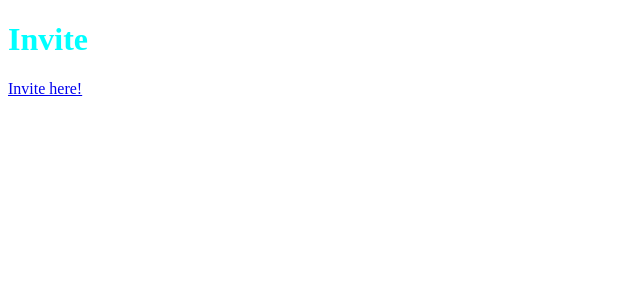
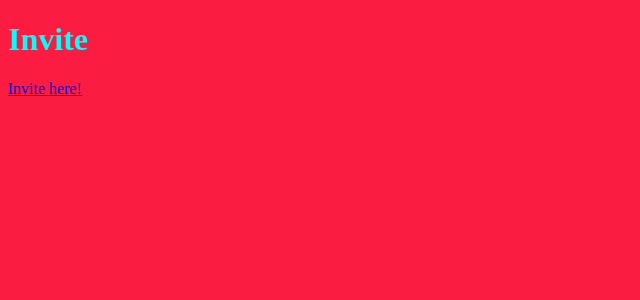
Before and after one commit to Solar-pixel-star/vueinvite, a Vue app: page / in a window 1280 px wide. Shown: the top 300 px of the page, without its empty margins (0-640 px from the left). Built offline with nearby package versions, Linux system fonts and the light colour scheme.

Commit message:
Back color test

```diff
--- a/src/App.vue
+++ b/src/App.vue
@@ -14,8 +14,8 @@ export default {
 </script>
 
 <style>
-template {
-  background-color: black;
+body {
+  background-color:rgb(250, 28, 65);
 }
 
 
```
